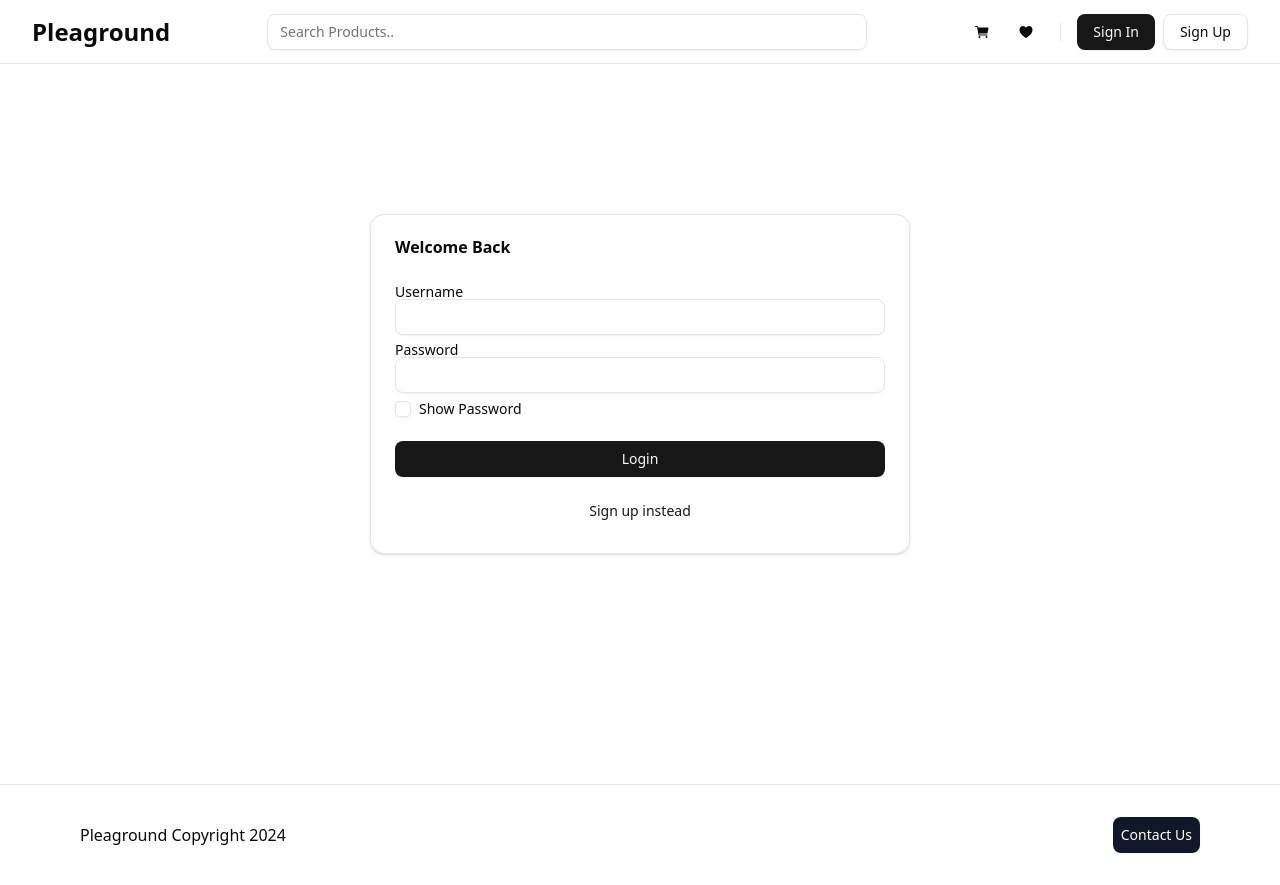
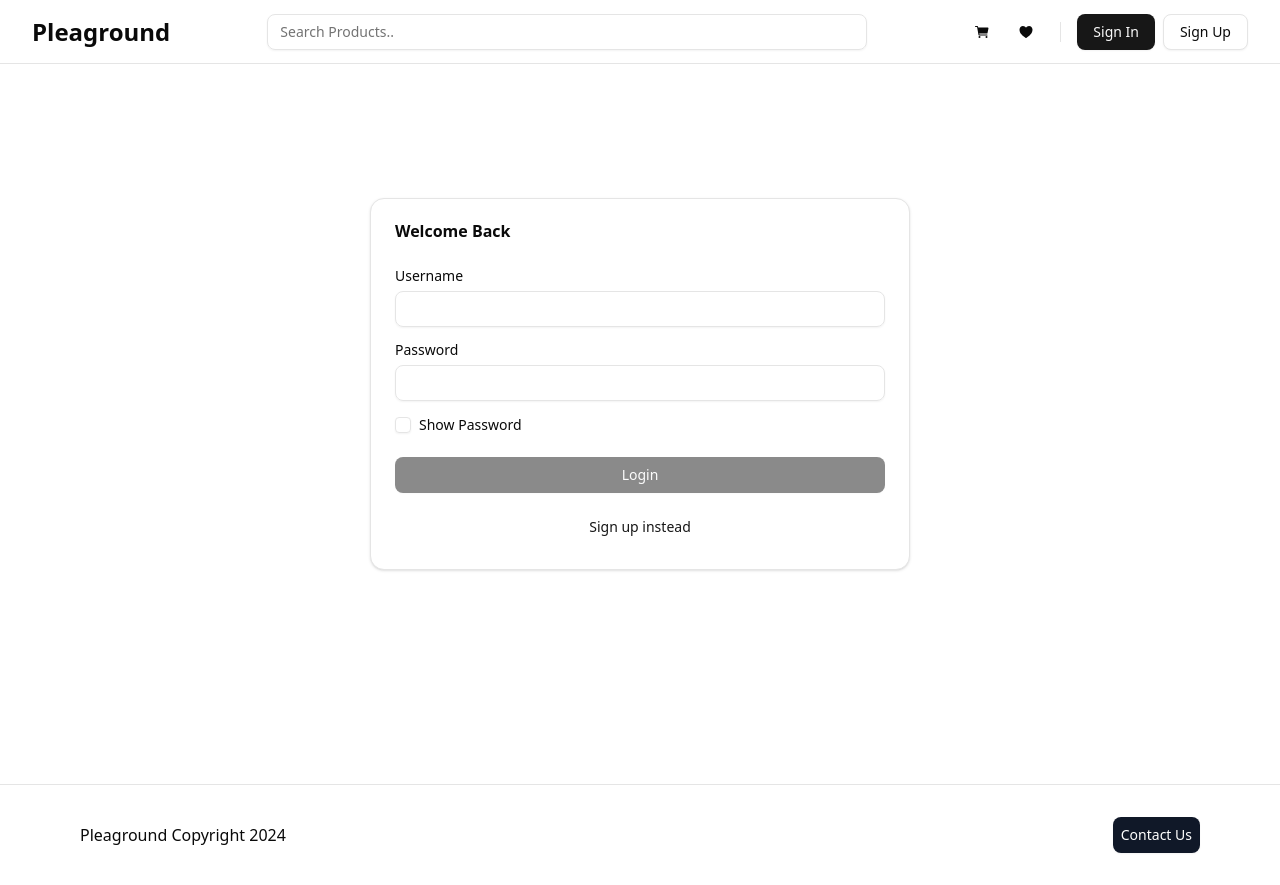
Before and after one commit to Adicondro/pleaground-ecommerce-reactredux, a React (Vite) app: page /login in a window 1280 px wide. Built offline with nearby package versions, Linux system fonts and the light colour scheme.

Commit message:
feat: Adding more validation to the form with ZOD

```diff
--- a/src/pages/LoginPage.jsx
+++ b/src/pages/LoginPage.jsx
@@ -14,11 +14,23 @@ import { useState } from "react";
 import { useForm } from "react-hook-form";
 import {
   Form,
+  FormDescription,
   FormItem,
   FormMessage,
   FormLabel,
   FormField,
+  FormControl,
 } from "@/components/ui/form";
+import { z } from "zod";
+import { zodResolver } from "@hookform/resolvers/zod";
+
+const loginFormSchema = z.object({
+  username: z
+    .string()
+    .min(3, "Username has to be 3 characters or more")
+    .max(16, "Username has to be less than 16 characters"),
+  password: z.string().min(8, "Your password needs to be 8 characters or more"),
+});
 
 const LoginPage = () => {
   const form = useForm({
@@ -26,41 +38,63 @@ const LoginPage = () => {
       username: "",
       password: "",
     },
+    resolver: zodResolver(loginFormSchema),
+    reValidateMode: "onChange"
   });
 
-  // const [inputUsername, setInputUsername] = useState("");
-  // const [inputPassword, setInputPassword] = useState("");
+  const handleLogin = (values) => {
+    alert(`Name: ${values.username} Password: ${values.password}`);
+  };
 
   const [isChecked, setIsChecked] = useState(false);
 
   return (
     <main className="px-4 container py-8 flex flex-col justify-center max-w-screen items-center h-[80vh]">
       <Form {...form}>
-        <form className="w-full max-w-[540px]">
+        <form
+          onSubmit={form.handleSubmit(handleLogin)}
+          className="w-full max-w-[540px]"
+        >
           <Card>
             <CardHeader>
               <CardTitle>Welcome Back</CardTitle>
             </CardHeader>
             <CardContent className="flex flex-col gap-2">
               <div>
-                <Label htmlFor="username">Username</Label>
-                <Input
-                  // onChange={(event) => {
-                  //   setInputUsername(event.target.value);
-                  // }}
-                  id="username"
+                <FormField
+                  control={form.control}
+                  name="username"
+                  render={({ field }) => (
+                    <FormItem>
+                      <FormLabel>Username</FormLabel>
+                      <FormControl>
+                        <Input {...field} />
+                      </FormControl>
+                      <FormDescription />
+                      <FormMessage />
+                    </FormItem>
+                  )}
                 />
               </div>
 
               <div>
-                <Label htmlFor="password">Password</Label>
-                <Input
-                  // onChange={(event) => {
-                  //   setInputPassword(event.target.value);
-                  // }}
-                  id="password"
-                  type={isChecked ? "text" : "password"}
-                ></Input>
+                <FormField
+                  control={form.control}
+                  name="password"
+                  render={({ field }) => (
+                    <FormItem>
+                      <FormLabel>Password</FormLabel>
+                      <FormControl>
+                        <Input
+                          {...field}
+                          type={isChecked ? "text" : "password"}
+                        />
+                      </FormControl>
+                      <FormDescription />
+                      <FormMessage />
+                    </FormItem>
+                  )}
+                />
               </div>
 
               <div className="flex items-center space-x-2">
@@ -73,7 +107,7 @@ const LoginPage = () => {
             </CardContent>
             <CardFooter>
               <div className="flex flex-col space-y-4 w-full">
-                <Button>Login</Button>
+                <Button disabled={!form.formState.isValid}>Login</Button>
                 <Button variant="link">Sign up instead</Button>
               </div>
             </CardFooter>
```
